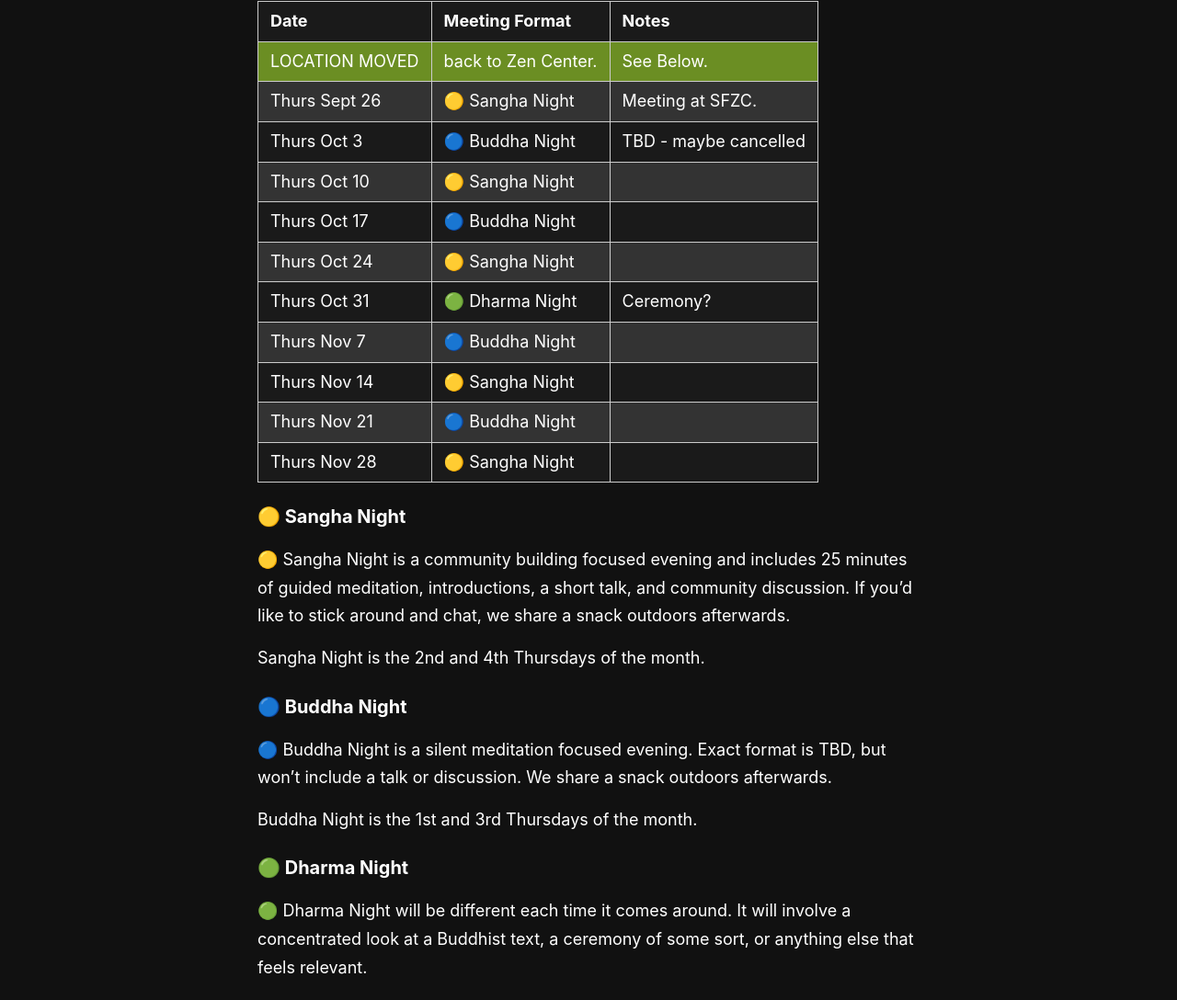
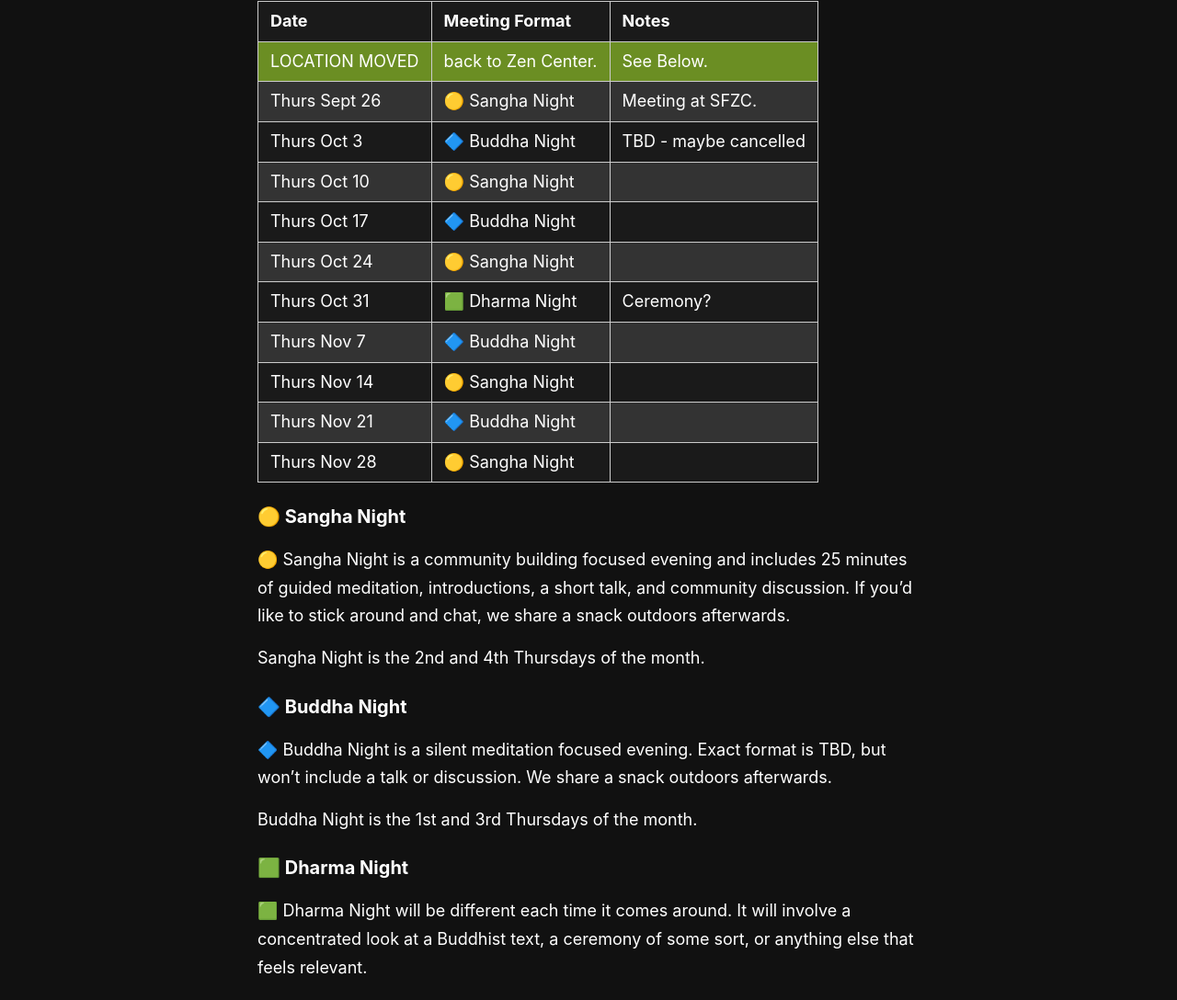
Before and after one commit to rykener/transsangha, a Jekyll site: the page built from _pages/schedule.md, in a window 1280 px wide. Shown: the part 446-1534 px from the top of the page at 92% size. Built offline with Jekyll 4.4.1, drawn with Linux system fonts in a browser that asks for light colours.

```diff
--- a/_config.yml
+++ b/_config.yml
@@ -2,14 +2,15 @@
 # This file contains configuration flags to customize your site
 #
 
-# Name of your site (displayed in the header)
-name: Trans Sangha in San Francisco
+# Name of your site
+name: Trans Sangha  # displayed in metadata
+display_name: Trans Sangha in San Francisco # (displayed in the header)
 
 # Short bio or description (displayed in the header)
 description: Meditation // Care // Mutual Aid
 
 # URL of your avatar or profile pic (you could use your GitHub profile pic)
-avatar: images/fox-icon-bare.png
+avatar: images/fox.png
 
 # (e.g. UA-2110908-2)
 google_analytics:
--- a/_includes/meta.html
+++ b/_includes/meta.html
@@ -11,15 +11,8 @@
 {% endif %}
 <meta name="author" content="{{ site.name }}" />
 
-{% if page.title %}
-<meta property="og:title" content="{{ page.title }}" />
-<meta property="twitter:title" content="{{ page.title }}" />
-{% endif %}
 
-{% if page.image %}
-<meta property="og:image" content="{{ site.url }}{{ page.image }}"/>
-<meta property="twitter:image" content="{{ site.url }}{{ page.image }}"/>
-{% else %}
-<meta property="og:image" content="{{ site.url }}{{ site.avatar }}"/>
-<meta property="twitter:image" content="{{ site.url }}{{ site.avatar }}"/>
-{% endif %}
+<meta property="og:title" content="{{site.name}}{% if page.title %} - {{ page.title }}{% endif %}" />
+<meta property="twitter:title" content="{{site.name}}{% if page.title %} - {{ page.title }}{% endif %}" />
+<meta property="og:image" content="{{ site.url }}{{site.avatar}}"/>
+<meta property="twitter:image" content="{{ site.url }}{{site.avatar}}"/>
--- a/_layouts/default.html
+++ b/_layouts/default.html
@@ -1,7 +1,7 @@
 <!DOCTYPE html>
 <html>
   <head>
-    <title>{% if page.title %}{{ page.title }} – {% endif %}{{ site.name }} – {{ site.description }}</title>
+    <title>{% if page.title %}{{ page.title }} – {% endif %}{{ site.name }}</title>
     {% include meta.html %}
 
     <link rel="stylesheet" type="text/css" href="{{ site.baseurl }}/assets/style.css" />
@@ -21,7 +21,7 @@
             <a href="{{ site.baseurl }}/" class="site-avatar"><img src="{{ site.baseurl }}{{ site.avatar }}" alt="{{ site.title }}" /></a>
 
             <div class="site-info">
-              <h1 class="site-name"><a href="{{ site.baseurl }}/">{{ site.name }}</a></h1>
+              <h1 class="site-name"><a href="{{ site.baseurl }}/">{{ site.display_name }}</a></h1>
               <p class="site-description">{{ site.description }}</p>
             </div>
 
--- a/_pages/schedule.md
+++ b/_pages/schedule.md
@@ -18,14 +18,14 @@ We recommend newcomers visit on 🟡 Sangha Night.
 |----------------|-----------------|-------|
 | LOCATION MOVED | back to Zen Center. | See Below. |
 | Thurs Sept 26  | 🟡 Sangha Night | Meeting at SFZC.
-| Thurs Oct 3    | 🔵 Buddha Night | TBD - maybe cancelled
+| Thurs Oct 3    | 🔷 Buddha Night | TBD - maybe cancelled
 | Thurs Oct 10   | 🟡 Sangha Night |
-| Thurs Oct 17   | 🔵 Buddha Night |
+| Thurs Oct 17   | 🔷 Buddha Night |
 | Thurs Oct 24   | 🟡 Sangha Night |
-| Thurs Oct 31   | 🟢 Dharma Night | Ceremony?
-| Thurs Nov 7    | 🔵 Buddha Night |
+| Thurs Oct 31   | 🟩 Dharma Night | Ceremony?
+| Thurs Nov 7    | 🔷 Buddha Night |
 | Thurs Nov 14   | 🟡 Sangha Night |
-| Thurs Nov 21   | 🔵 Buddha Night |
+| Thurs Nov 21   | 🔷 Buddha Night |
 | Thurs Nov 28   | 🟡 Sangha Night
 
 
@@ -36,17 +36,17 @@ We recommend newcomers visit on 🟡 Sangha Night.
 
 Sangha Night is the 2nd and 4th Thursdays of the month.
 
-### 🔵 Buddha Night
+### 🔷 Buddha Night
 
-🔵 Buddha Night is a silent meditation focused evening. Exact format is TBD, but won't include a talk or discussion. We share a snack outdoors afterwards.
+🔷 Buddha Night is a silent meditation focused evening. Exact format is TBD, but won't include a talk or discussion. We share a snack outdoors afterwards.
 
 Buddha Night is the 1st and 3rd Thursdays of the month.
 
 <!-- We start with introductions, proceed to have two periods of meditation, which are fully silent, have some light body movement, and finally a community member will share a reading. -->
 
-### 🟢 Dharma Night
+### 🟩 Dharma Night
 
-🟢 Dharma Night will be different each time it comes around. It will involve a concentrated look at a Buddhist text, a ceremony of some sort, or anything else that feels relevant.
+🟩 Dharma Night will be different each time it comes around. It will involve a concentrated look at a Buddhist text, a ceremony of some sort, or anything else that feels relevant.
 
 Dharma Night is on the 5th Thursdays, which happens every couple months.
 
```
Also changed, not shown: _pages/index.md (+1 -1 lines), images/fox-flag-banner.png (deleted), images/fox-icon-new.png (deleted), images/fox-icon.png (deleted), images/fox.png (renamed from images/fox-icon-bare.png).
